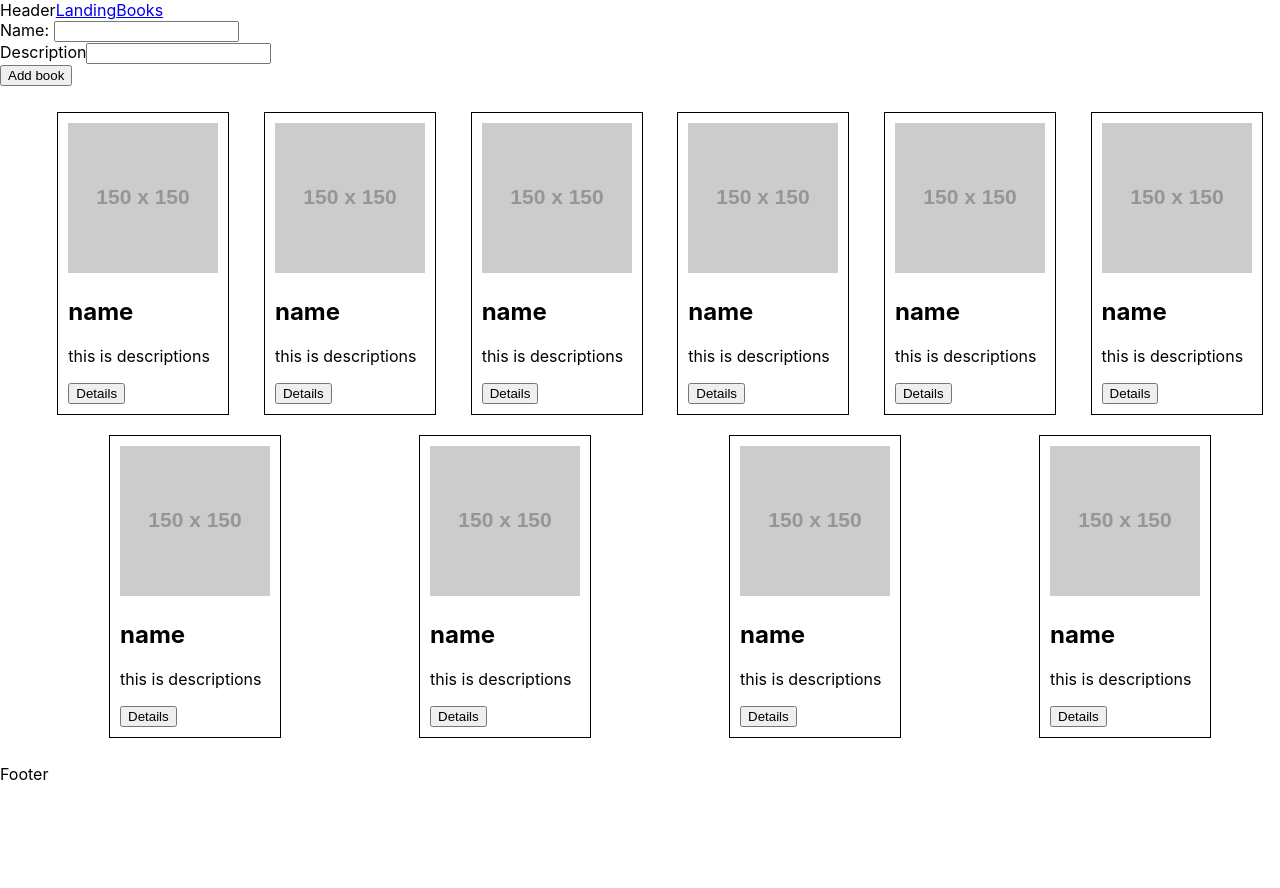
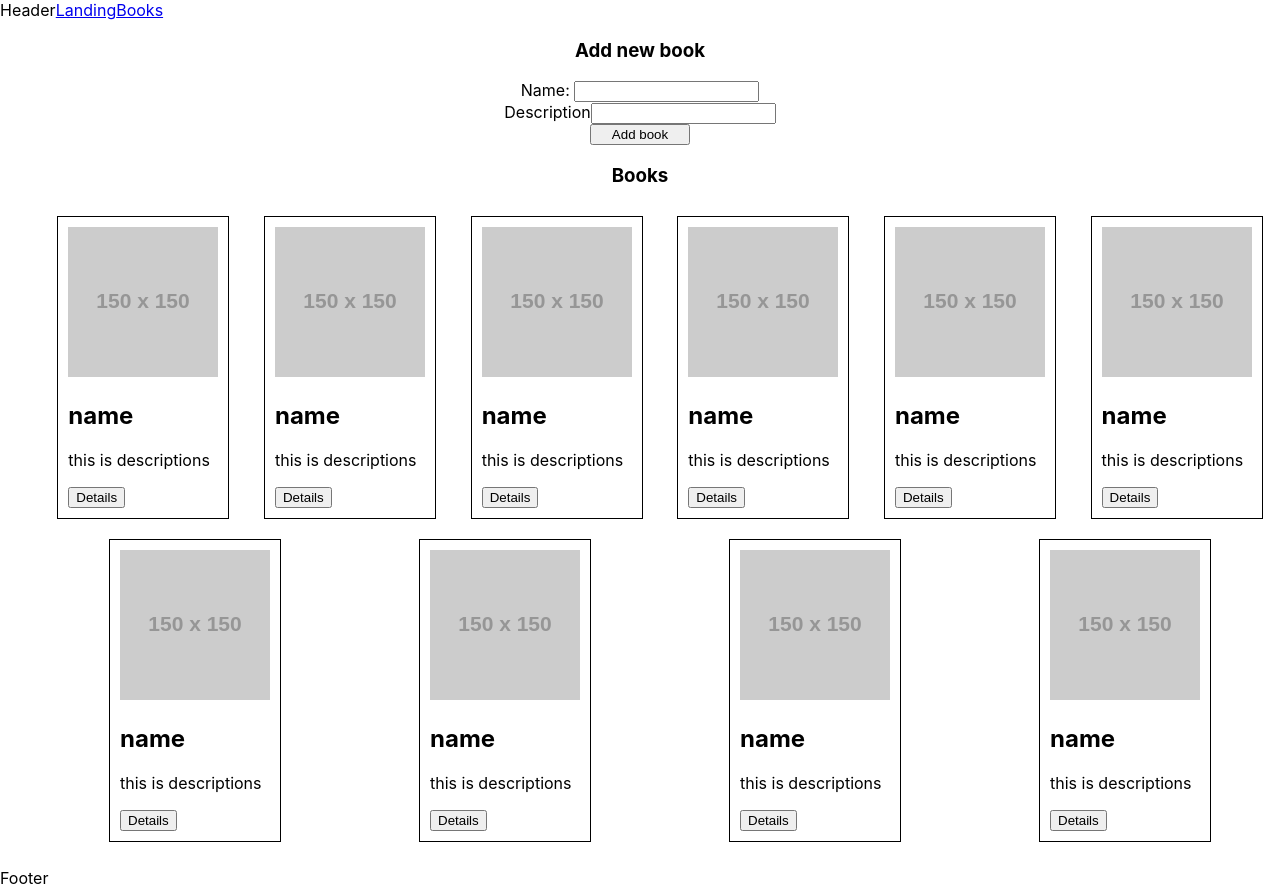
Before and after one commit to CDharmateja/mlh-local-hack-day, a React (Create React App) app: page /books in a window 1280 px wide. Before the commit the page ends 800 px from the top, so only its background shows below. Built offline with nearby package versions, Linux system fonts and the light colour scheme; the HTML template or start-up script is replaced by a standard one.

Commit message:
more changes

```diff
--- a/src/App.css
+++ b/src/App.css
@@ -23,3 +23,18 @@
   display: flex;
   justify-content: space-evenly;
 }
+
+h3 {
+  text-align: center;
+}
+
+.add-book {
+  display: flex;
+  flex-direction: column;
+  justify-content: center;
+  align-items: center;
+}
+
+.add-book button {
+  width: 100px;
+}
--- a/src/components/books.js
+++ b/src/components/books.js
@@ -101,8 +101,9 @@ class Books extends Component {
 
   render() {
     return (
-        <div>
-        <form onSubmit={this.handleAddBook}>
+      <div>
+        <h3>Add new book</h3>
+        <form class="add-book" onSubmit={this.handleAddBook}>
           <div>
             <label htmlFor="name">Name: </label>
             <input type="text" id="name" value={this.state.value} onChange={this.handleNameChange} />
@@ -113,6 +114,7 @@ class Books extends Component {
           </div>
           <button>Add book</button>
         </form>
+        <h3>Books</h3>
         <ul className="books-list">
           { this.state.books }
         </ul>
```
